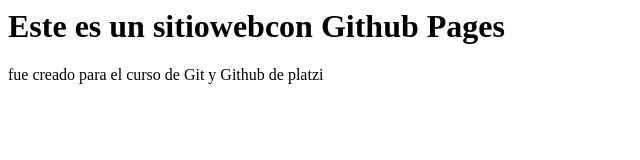
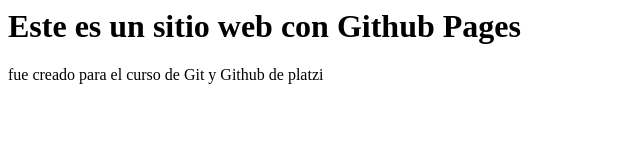
Before and after one commit to delfinamerola/delfinamerola, a plain HTML site: page index.html in a window 1280 px wide. Shown: the whole page, without its empty margins (0-640 px from the left). Drawn offline with Linux system fonts and the light colour scheme.

Commit message:
Arregle typos

```diff
--- a/index.html
+++ b/index.html
@@ -1,2 +1,2 @@
-<h1>Este es un sitiowebcon Github Pages</h1>
+<h1>Este es un sitio web con Github Pages</h1>
 <p>fue creado para el curso de Git y Github de platzi</p>
```
